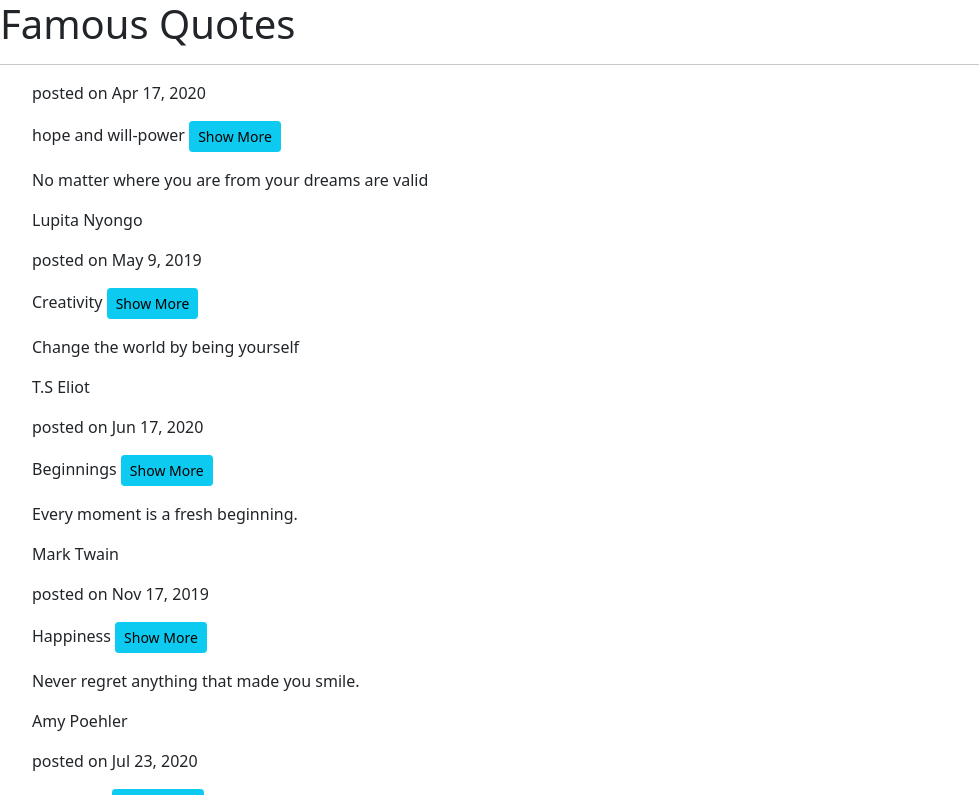
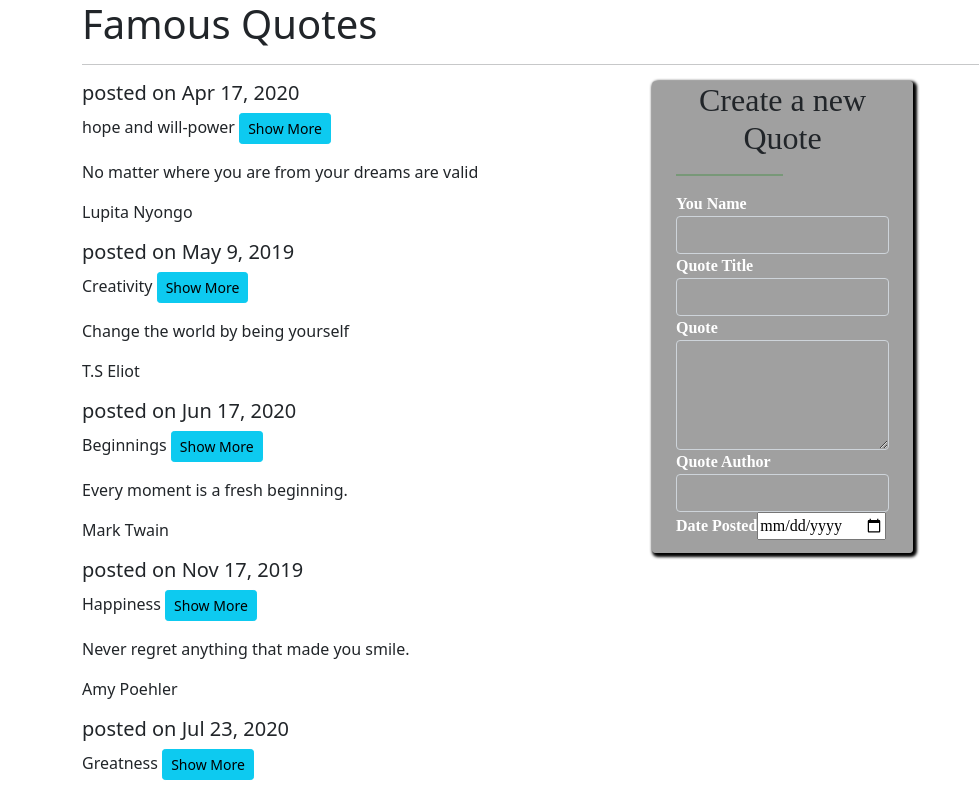
Before and after one commit to encok/Quotes-App, an Angular app: page / in a window 1280 px wide. Shown: the top 795 px of the page, without its empty margins (0-979 px from the left). Built offline with nearby package versions, Linux system fonts and the light colour scheme.

Commit message:
validating the form component

```diff
--- a/src/app/app.module.ts
+++ b/src/app/app.module.ts
@@ -1,5 +1,6 @@
 import { NgModule } from '@angular/core';
 import { BrowserModule } from '@angular/platform-browser';
+import { FormsModule } from '@angular/forms';
 
 import { AppRoutingModule } from './app-routing.module';
 import { AppComponent } from './app.component';
@@ -22,7 +23,8 @@ import { QuotesFormComponent } from './quotes-form/quotes-form.component';
   ],
   imports: [
     BrowserModule,
-    AppRoutingModule
+    AppRoutingModule,
+    FormsModule
   ],
   providers: [],
   bootstrap: [AppComponent]
--- a/src/app/quote/quote.component.html
+++ b/src/app/quote/quote.component.html
@@ -1,13 +1,26 @@
+<div class="container">
 <h1>Famous Quotes</h1>
 <hr>
-<ul>
+
+<div class="row">
+  <div class="col-md-6">
   <div *ngFor='let quote of quotes;let i = index'>
-    <p>posted on {{quote.datePosted|date}}</p>
+    <div>
+    <h5>posted on {{quote.datePosted|date}}</h5>
    <p> {{quote.topic}} <button (click)='toggleDetail(i)' class="btn btn-info btn-sm">Show More</button></p>
+    </div>
+    <div>
     <app-quote-details *ngIf='quote.showAuthor' [quote]='quote' (isRead)='quoteDelete($event,i)'></app-quote-details>
+    </div>
+    <p>{{quote.description}}</p>
+    <p>{{quote.name}}</p>
+    </div>
+    </div>
+    <div class="col-sm-3">
+      <app-quotes-form (add)="addedQuote($event)"></app-quotes-form>
+    </div>
 
 
-    <p>{{quote.description}}</p>
-    <p>{{quote.name}}</p>
   </div>
-</ul>
+
+</div>
--- a/src/app/quote/quote.component.ts
+++ b/src/app/quote/quote.component.ts
@@ -17,6 +17,13 @@ export class QuoteComponent implements OnInit {
     new Quote('Forgive Yourself' ,'Simplicity is the ultimate sophistication.' ,'Leonardo da Vinci','enock',new Date(2020,11,2)),
 
   ];
+  addedQuote(quote){
+    let arraysize = this.quotes.length;
+    quote.id = arraysize+1;
+    quote.completeDate = new Date(quote.completeDate)
+    this.quotes.push(quote)
+  }
+
 
   quoteDelete(isRead, index){
     if (isRead) {
--- a/src/app/quotes-form/quotes-form.component.css
+++ b/src/app/quotes-form/quotes-form.component.css
@@ -0,0 +1,27 @@
+.form-control{
+    color: white;
+    background: transparent;
+    font-weight: 570;
+  }
+  label{
+    color: white;
+    font-weight: 600;
+  }
+  hr{
+    width: 50%;
+    height: 2px;
+    background-color: green;
+  }
+  .heading{
+    color: white;
+    text-align: center;
+    padding-top: 2%;
+  }
+  .container-fluid{
+    background-color: rgba(0, 0, 0, 0.374);
+    border-radius: 4px;
+    padding-bottom: 5%;
+    box-shadow: 2px 2px 3px 2px black;
+    font-family: 'Architects Daughter', cursive;
+    margin-bottom: 5%;
+  }
--- a/src/app/quotes-form/quotes-form.component.html
+++ b/src/app/quotes-form/quotes-form.component.html
@@ -1 +1,52 @@
-<p>quotes-form works!</p>
+<div class="container-fluid">
+  <h2 class="text-center">Create a new Quote</h2>
+  <hr>
+  <form #quoteForm='ngForm'>
+      <div class="form-group">
+
+          <label for="name">You Name</label>
+          <input type="text"  class="form-control" id="name" [(ngModel)]="newQuote.name" name="name" #name='ngModel' required>
+         <div [hidden]="name.valid || name.pristine" class="alert alert-danger">
+             <p>Name is required</p>
+
+         </div>
+
+
+      </div>
+      <div class="form-group">
+
+        <label for="name">Quote Title</label>
+        <input type="text"  class="form-control" id="name" [(ngModel)]="newQuote.topic" name="topic" #topic='ngModel' required>
+        <div [hidden]="topic.valid || topic.pristine" class="alert alert-danger">
+            <p>Title is required</p>
+
+        </div>
+    </div>
+      <div class="form-group">
+
+          <label for="description">Quote</label>
+          <textarea class="form-control" id="description" rows="4"  [(ngModel)]="newQuote.description" name="description" #description='ngModel' required></textarea>
+          <div [hidden]="description.valid || description.pristine" class="alert alert-danger">
+            <p>Quote is required</p>
+
+        </div>
+      </div>
+      <div class="form-group">
+
+        <label for="name">Quote Author</label>
+        <input type="text"  class="form-control" id="name" [(ngModel)]="newQuote.author" name="author" #author='ngModel' required>
+        <div [hidden]="author.valid || author.pristine" class="alert alert-danger">
+            <p>Author name is required</p>
+
+        </div>
+    </div>
+      <div class="form-group">
+          <label for="complete">Date Posted</label>
+          <input type='date' id="complete"  [(ngModel)]="newQuote.datePosted" name="datePosted" #datePosted='ngModel' required>
+          <div [hidden]="datePosted.valid || datePosted.pristine" class="alert alert-danger">
+            <p>Date is required</p>
+
+        </div>
+      </div>
+  </form>
+</div>
--- a/src/app/quotes-form/quotes-form.component.ts
+++ b/src/app/quotes-form/quotes-form.component.ts
@@ -1,4 +1,5 @@
 import { Component, OnInit } from '@angular/core';
+import { Quote } from '../quote';
 
 @Component({
   selector: 'app-quotes-form',
@@ -7,6 +8,7 @@ import { Component, OnInit } from '@angular/core';
 })
 export class QuotesFormComponent implements OnInit {
 
+  newQuote = new Quote("","", "","", new Date())
   constructor() { }
 
   ngOnInit(): void {
```
